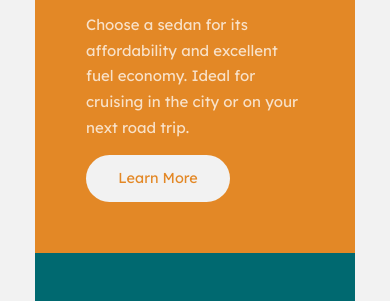
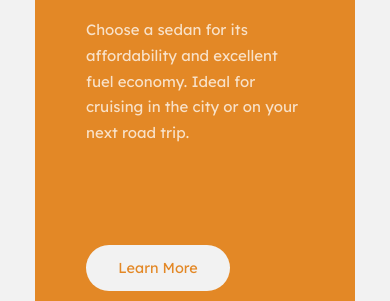
Before and after one commit to Unkookerinho/3-column-preview-card-component-solution, a plain HTML site: page index.html in a window 390 px wide. Shown: the part 242-543 px from the top of the page. Drawn offline with Linux system fonts and the light colour scheme.

Commit message:
Fixed responsiveness

```diff
--- a/style.css
+++ b/style.css
@@ -16,7 +16,6 @@ main {
     flex-direction: row;
     margin: auto;
     max-width: 58rem;
-    max-height: 27rem;
 }
 
 h1 {
@@ -112,16 +111,10 @@ footer a {
 
 
 @media (max-width: 1024px) {
-    body {
-        height: 90.8rem;
-    }
-
     main {
         flex-direction: column;
-        justify-content: center;
-        align-items: center;
         max-width: 20rem;
-        max-height: 58rem;
+        padding: 50px 0;
     }
 
     section:nth-of-type(3){
```
